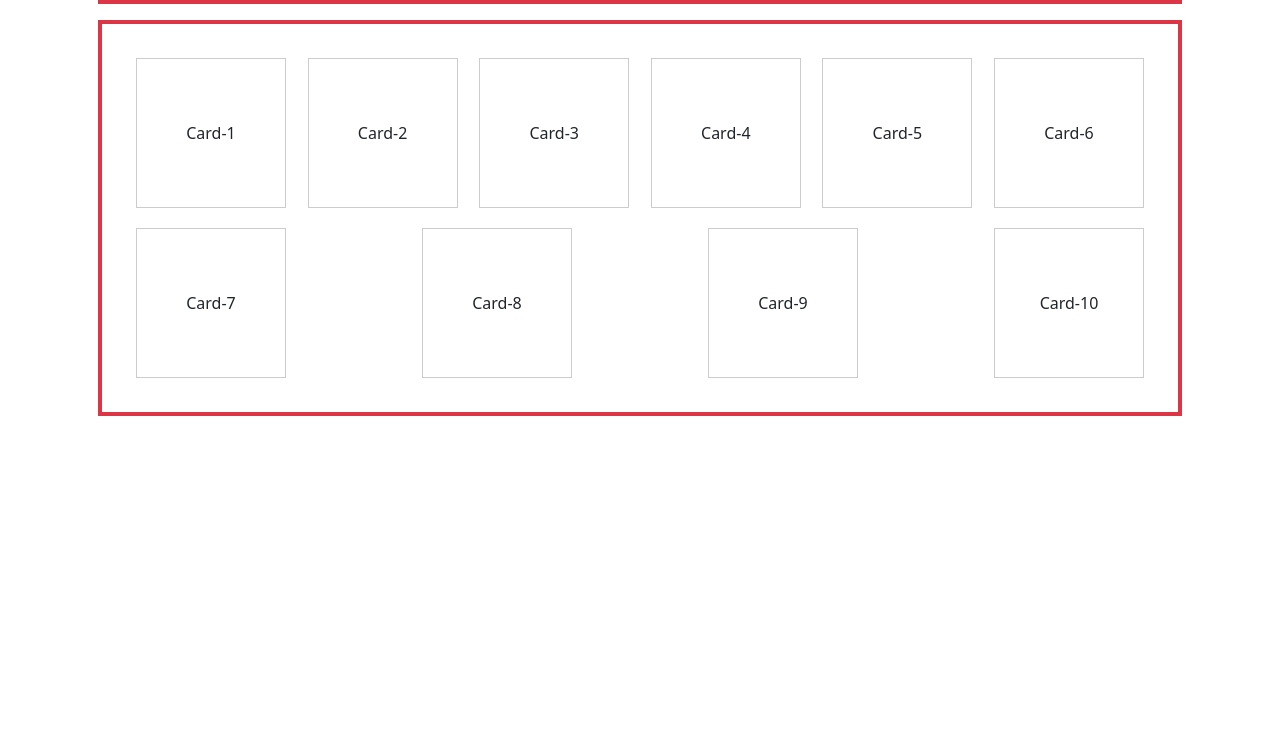
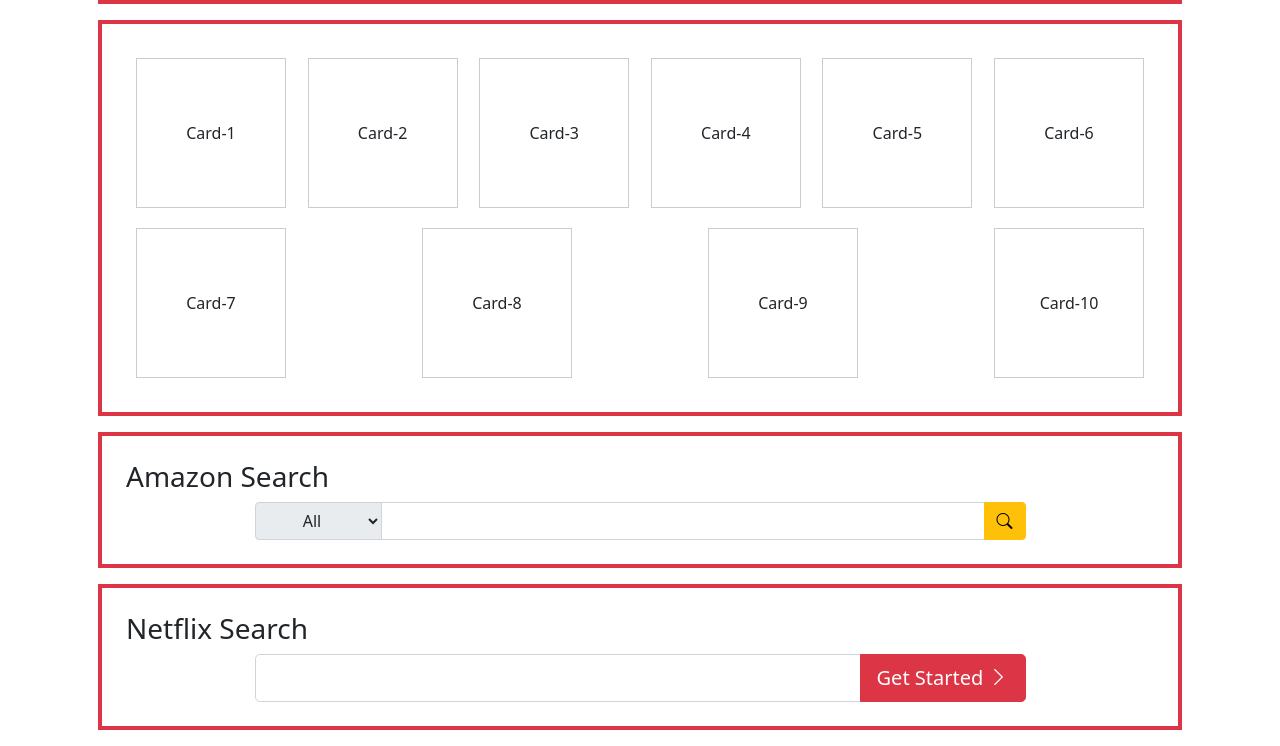
Before and after one commit to Narendrakaduru/Amazon-Shopping, a website: page Public/bootstrap/home.html in a window 1280 px wide. Shown: the part 1622-2368 px from the top of the page. Before the commit the page ends 2054 px from the top, so only its background shows below. Drawn offline with nearby package versions, Linux system fonts and the light colour scheme.

Commit message:
Form Updated

```diff
--- a/Public/bootstrap/home.html
+++ b/Public/bootstrap/home.html
@@ -7,6 +7,9 @@
     <link rel="stylesheet" href="../../node_modules/bootstrap/dist/css/bootstrap.css">
     <link rel="stylesheet" href="../../node_modules/bootstrap-icons/font/bootstrap-icons.css">
     <style>
+        .form-control:focus{
+            box-shadow: unset;
+        }
         .bg{
             background-image: linear-gradient(to right, rgba(0,0,0,0.4), rgba(0,0,0,0.4)), url(../../Public/images/netflixback.jpg);
         }
@@ -108,6 +111,42 @@
             </div>
         </div>
     </div>
+    <div class="container">
+        <div class="m-3 border border-4 border-danger p-4">
+            <h3>Amazon Search</h3>
+            <div class="d-flex justify-content-center align-items-center">
+                <div class="w-75">
+                    <div class="input-group">
+                        <select name="" id="" class="input-group-text">
+                            <option value="">All</option>
+                            <option value="">Electronics</option>
+                            <option value="">Footwear</option>
+                        </select>
+                        <input type="text" class="form-control">
+                        <button class="btn btn-warning">
+                            <span class="bi bi-search"></span>
+                        </button>
+                    </div>
+                </div>
+            </div>
+        </div>
+    </div>
+
+    <div class="container">
+        <div class="m-3 border border-4 border-danger p-4">
+            <h3>Netflix Search</h3>
+            <div class="d-flex justify-content-center align-items-center">
+                <div class="w-75">
+                    <div class="input-group input-group-lg">
+                        <input type="text" class="form-control">
+                        <button class="btn btn-danger">
+                           Get Started <span class="bi bi-chevron-right"></span>
+                        </button>
+                    </div>
+                </div>
+            </div>
+        </div>
+    </div>
     <script src="../../node_modules/jquery/dist/jquery.js"></script>
     <script src="../../node_modules/bootstrap/dist/js/bootstrap.bundle.js"></script>
 </body>
```
